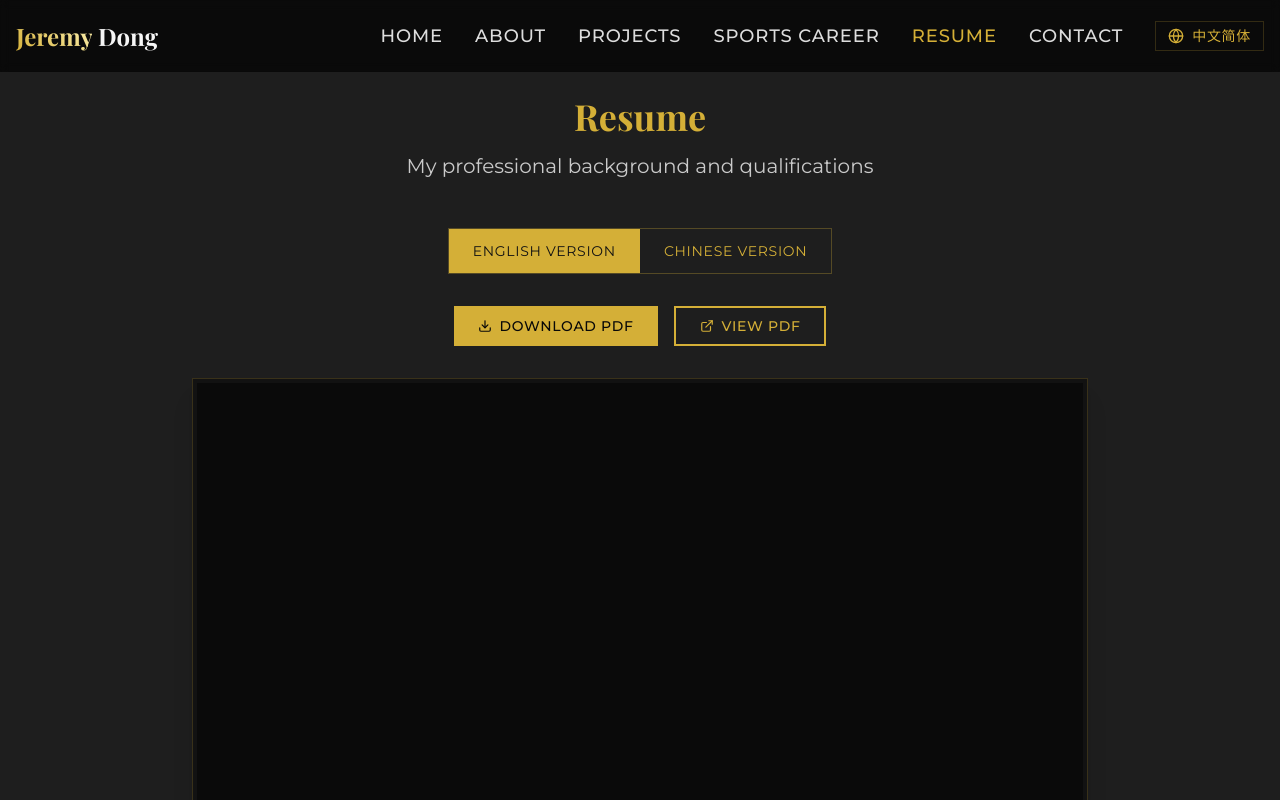
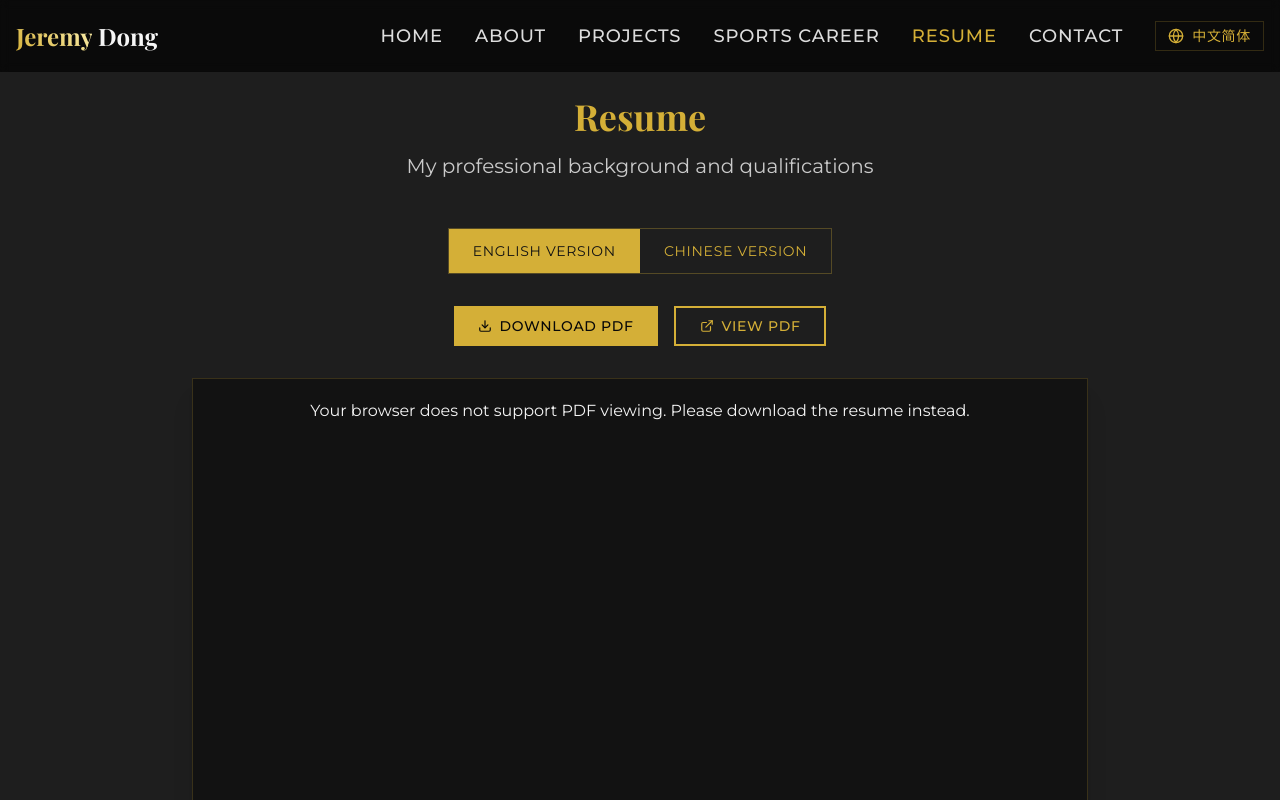
Before and after one commit to JeremyDong22/personal-website, a React (Create React App) app: page /#/resume in a window 1280 px wide. Shown: the top 800 px of the page. Built offline with nearby package versions, Linux system fonts and the light colour scheme.

Commit message:
Fix Resume page PDF loading issue

```diff
--- a/src/pages/Resume.js
+++ b/src/pages/Resume.js
@@ -9,10 +9,10 @@ const Resume = () => {
   const { language } = useLanguage();
   const [activeResume, setActiveResume] = useState('en'); // Default to English resume
 
-  // Resume file paths
+  // Resume file paths - use process.env.PUBLIC_URL to ensure correct paths in GitHub Pages
   const resumeFiles = {
-    en: '/assets/resume/resume_en.pdf',
-    zh: '/assets/resume/resume_zh.pdf'
+    en: `${process.env.PUBLIC_URL}/assets/resume/resume_en.pdf`,
+    zh: `${process.env.PUBLIC_URL}/assets/resume/resume_zh.pdf`
   };
 
   return (
@@ -76,12 +76,19 @@ const Resume = () => {
             className="relative bg-dark border border-primary/20 p-1 shadow-xl"
           >
             <div className="aspect-[8.5/11] w-full">
-              <iframe
-                src={`${resumeFiles[activeResume]}#view=FitH`}
+              <object
+                data={resumeFiles[activeResume]}
+                type="application/pdf"
                 title={`Jeremy Dong Resume - ${activeResume === 'en' ? 'English' : 'Chinese'}`}
                 className="w-full h-full"
                 style={{ minHeight: '80vh' }}
-              />
+              >
+                <p className="text-center p-4 text-light">
+                  {language === 'en'
+                    ? 'Your browser does not support PDF viewing. Please download the resume instead.'
+                    : '您的浏览器不支持PDF预览。请下载简历查看。'}
+                </p>
+              </object>
             </div>
           </motion.div>
         </div>
```
